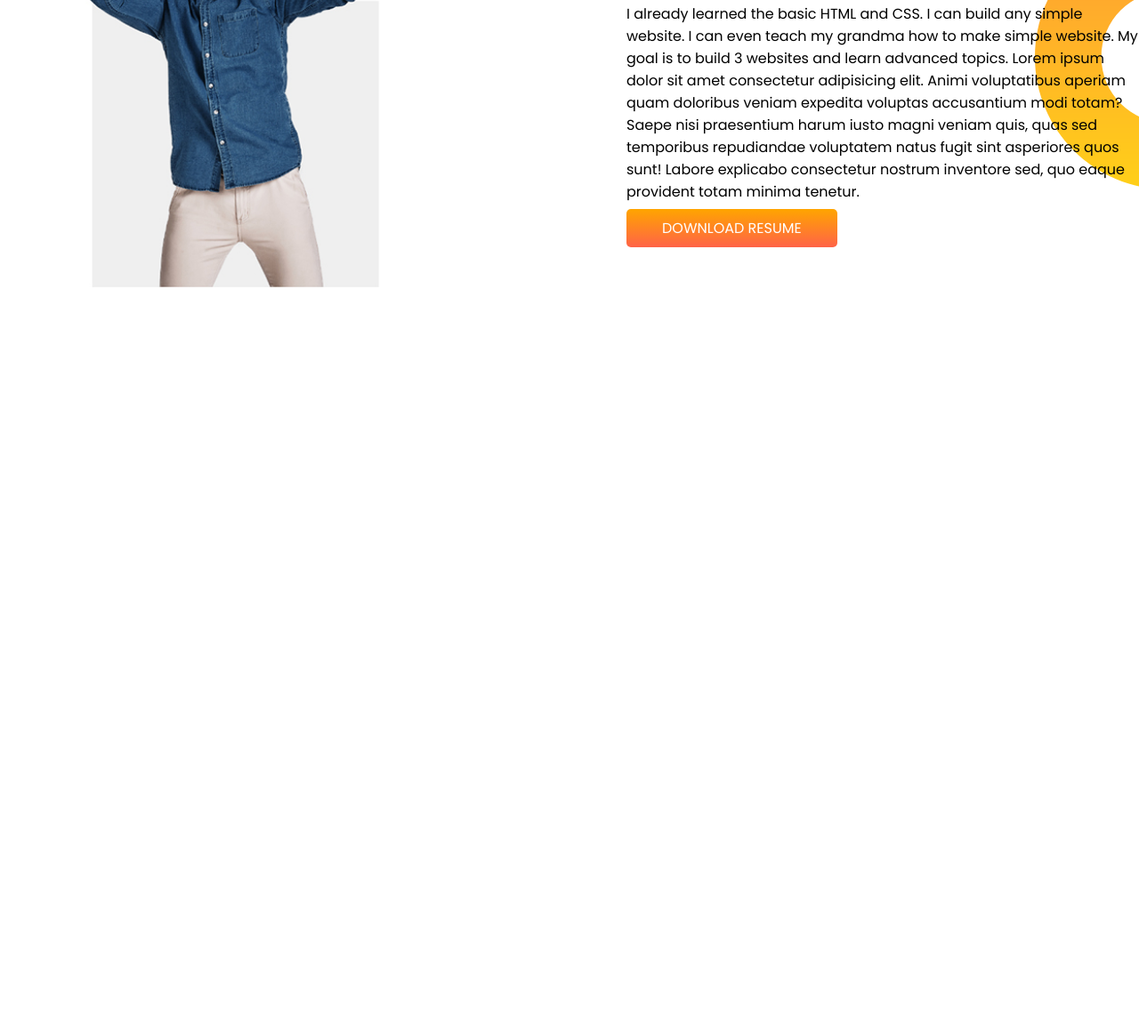
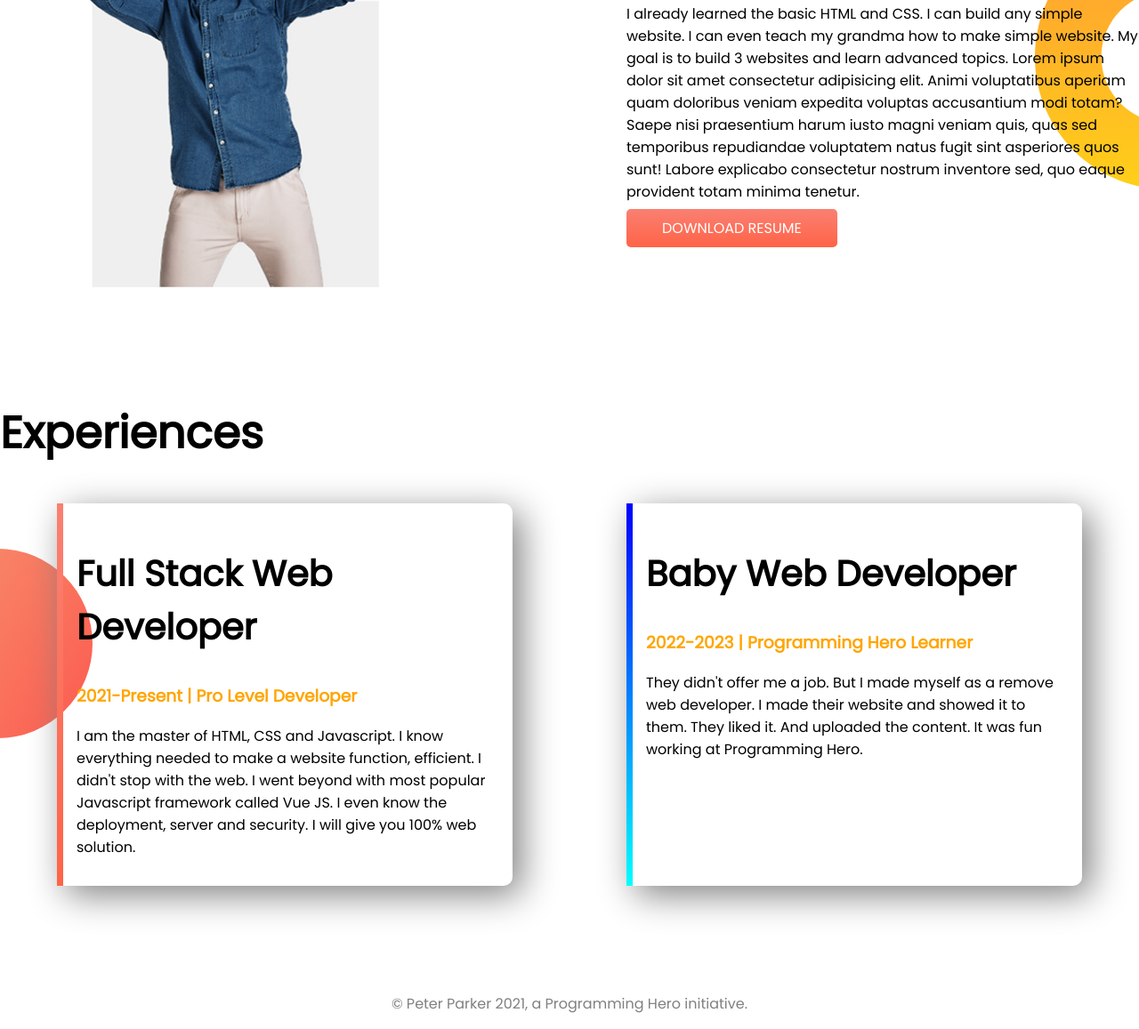
Before and after one commit to Ad-Ashik/developer-portfolio, a plain HTML site: page index.html in a window 1280 px wide. Shown: the part 861-2018 px from the top of the page at 89% size. Before the commit the page ends 1311 px from the top, so only its background shows below. Drawn offline with Linux system fonts and the light colour scheme.

Commit message:
my portfolio is complet

```diff
--- a/index.html
+++ b/index.html
@@ -13,7 +13,7 @@
 </head>
 
 <body>
-    <section class="top-banner">
+    <section class="top-banner flexible-container">
         <div class="half-width">
             <h1>Welcome to </h1>
             <h1><span class="orang-color">Ashikur Rahman</span> World!</h1>
@@ -30,7 +30,7 @@
         </div>
     </section>
 
-    <section class="deram-big">
+    <section class="deram-big flexible-container">
         <div class="half-width">
             <img src="images/about_img.png" alt="">
         </div>
@@ -46,6 +46,31 @@
             <a class="link-button" href="https://fonts.google.com/specimen/Poppins">DOWNLOAD RESUME</a>
         </div>
     </section>
+
+    <section class="experience-area">
+        <h1>Experiences</h1>
+        <div class="flexible-container">
+            <div id="ex-web" class="experience-item">
+                <h2>Full Stack Web Developer</h2>
+                <h3 class="orang-color">2021-Present | Pro Level Developer</h3>
+                <p>I am the master of HTML, CSS and Javascript. I know everything needed to make a website function,
+                    efficient. I didn't stop with the web. I went beyond with most popular Javascript framework called
+                    Vue
+                    JS. I even know the deployment, server and security. I will give you 100% web solution.</p>
+            </div>
+            <div id="ex-baby-web" class="experience-item">
+                <h2>Baby Web Developer</h2>
+                <h3 class="orang-color">2022-2023 | Programming Hero Learner</h3>
+                <p>They didn't offer me a job. But I made myself as a remove web developer. I made their website and
+                    showed
+                    it to them. They liked it. And uploaded the content. It was fun working at Programming Hero.</p>
+            </div>
+        </div>
+    </section>
+
+    <footer>
+        <p>© Peter Parker 2021, a Programming Hero initiative.</p>
+    </footer>
 </body>
 
 </html>
--- a/style.css
+++ b/style.css
@@ -5,10 +5,13 @@ body{
 h1{
     font-size: 50px;
 }
+h2{
+    font-size: 40px;
+}
 .orang-color{
     color: orange;
 }
-section{
+.flexible-container{
     display: flex;
     margin-bottom: 120px;
 }
@@ -21,7 +24,7 @@ section{
 }
 .link-button{
     text-decoration: none;
-    background-image: linear-gradient(orange,tomato);
+    background-image: linear-gradient(salmon,tomato);
     padding: 10px 40px;
     color: white;
     border-radius: 5px;
@@ -35,3 +38,30 @@ section{
     background-repeat: no-repeat;
     background-position: right;
 }
+.experience-area{
+    background-image: url(images/exp-bg.png);
+    background-repeat: no-repeat;
+    background-position: left;
+}
+.experience-item{
+    width: 40%;
+    margin-left: 5%;
+    margin-right: 5%;
+    padding: 15px;
+    border-radius: 0 10px 10px 0;
+    box-shadow: 10px 10px 40px gray;
+}
+#ex-web{
+    border-left: 7px solid;
+    border-image: linear-gradient(salmon,tomato);
+    border-image-slice: 1;
+}
+#ex-baby-web{
+    border-left: 7px solid;
+    border-image: linear-gradient(blue,cyan);
+    border-image-slice: 1;
+}
+footer p{
+    text-align: center;
+    color: gray;
+}
```
